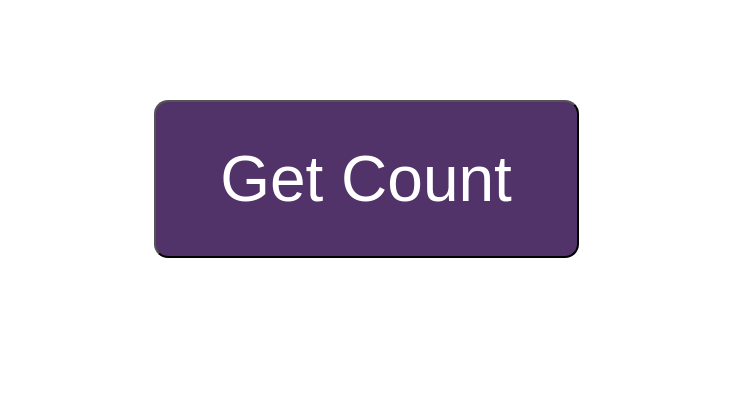
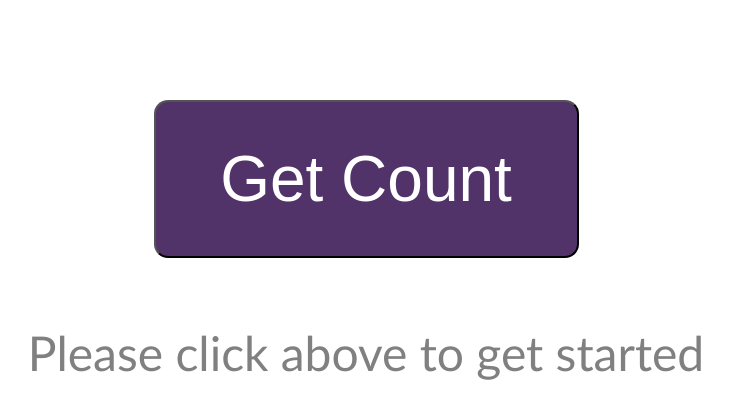
Before and after one commit to galdamez/fearless-submission, a React (Create React App) app in the folder counter-app/: page / in a window 1280 px wide. Shown: the top 418 px of the page, without its empty margins (274-1006 px from the left). Built offline with nearby package versions, Linux system fonts and the light colour scheme.

Commit message:
Add welcome message

```diff
--- a/counter-app/src/CountView.css
+++ b/counter-app/src/CountView.css
@@ -5,6 +5,11 @@
   width: 100%;
 }
 
+.count-view-container .welcome-message {
+  color: gray;
+  font-size: 0.75em;
+}
+
 .count-view-container .loading-message {
   color: darkgray;
   font-size: 0.5em;
--- a/counter-app/src/CountView.js
+++ b/counter-app/src/CountView.js
@@ -2,19 +2,20 @@ import PropTypes from 'prop-types';
 import './CountView.css';
 export default function CountView({ count, loading }) {
   return (
-      <>
+    <div className="count-view-container">
       {
-        count > 0 &&
-        <div className="count-view-container">
-          {
-            loading ?
-              <span className="loading-message">Loading&hellip;</span>
-              :
-              <span>{count} hits</span>
-          }
-        </div>
+        count === 0 && !loading &&
+        <span className="welcome-message">Please click above to get started</span>
       }
-    </>
+      {
+        loading &&
+        <span className="loading-message">Loading&hellip;</span>
+      }
+      {
+        count > 0 && !loading &&
+        <span>{count} hits</span>
+      }
+    </div>
   )
 }
 
```
Also changed, not shown: 1 other file (tests, documents, lock files or other folders).
